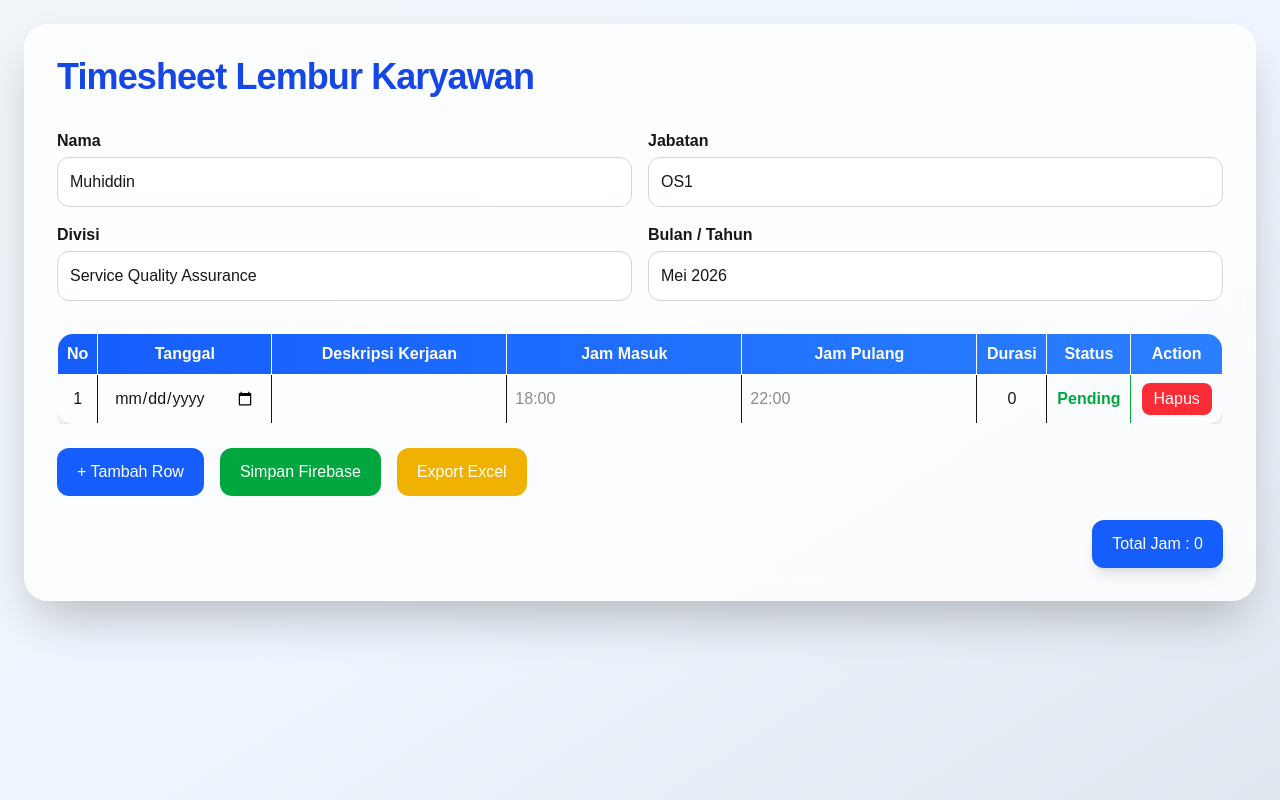
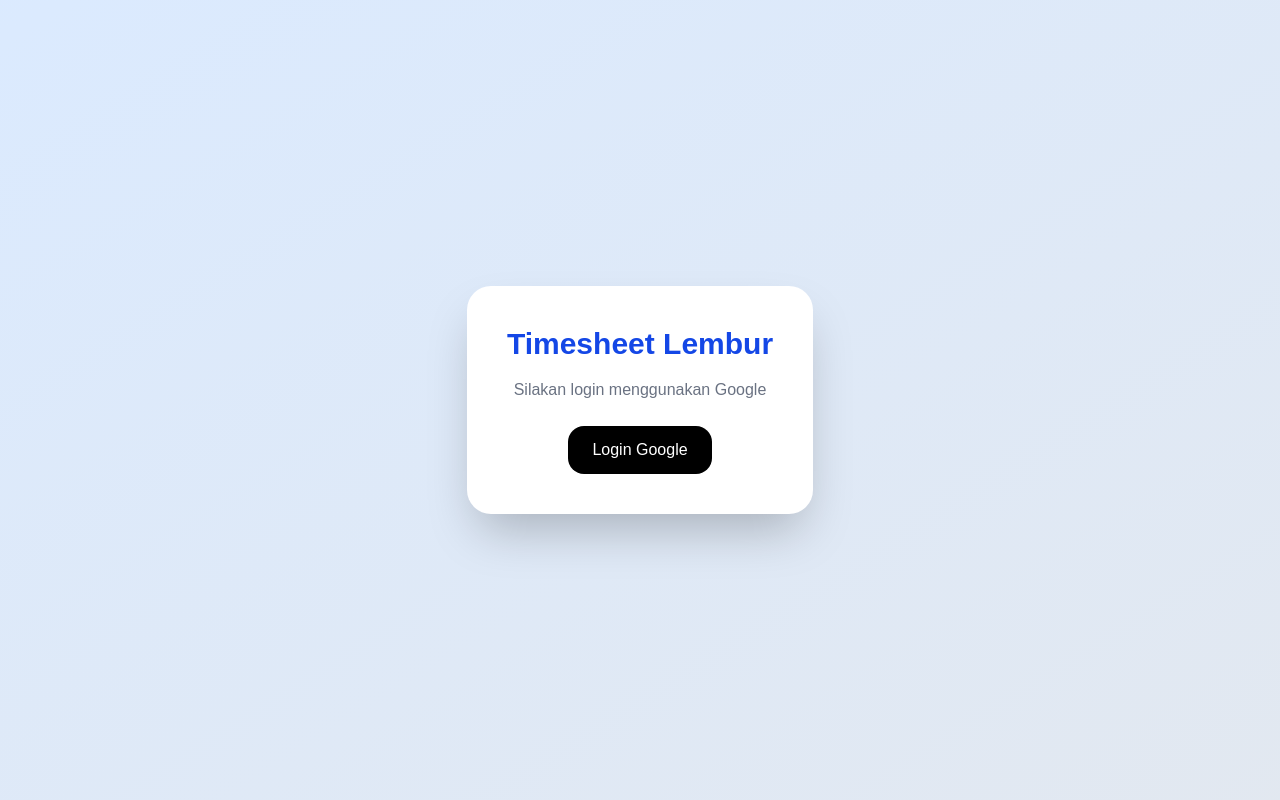
Before and after one commit to ZulfahmiAsriadi/aplikasi-lembur, a Next.js app: page / in a window 1280 px wide. Built offline with nearby package versions, Linux system fonts and the light colour scheme.

Commit message:
add login protection

```diff
--- a/app/page.tsx
+++ b/app/page.tsx
@@ -1,12 +1,31 @@
 "use client";
 
 import { useState } from "react";
-import { collection, addDoc } from "firebase/firestore";
-import { db } from "@/lib/firebase";
+
+import {
+  collection,
+  addDoc,
+} from "firebase/firestore";
+
+import {
+  signInWithPopup,
+  signOut,
+} from "firebase/auth";
+
+import {
+  db,
+  auth,
+  provider,
+} from "@/lib/firebase";
+
 import * as XLSX from "xlsx";
+
 import { saveAs } from "file-saver";
 
 export default function Home() {
+
+  const [user, setUser] =
+    useState<any>(null);
 
   const [data, setData] = useState([
     {
@@ -35,7 +54,9 @@ export default function Home() {
 
   };
 
-  const hapusRow = (index: number) => {
+  const hapusRow = (
+    index: number
+  ) => {
 
     const newData = data.filter(
       (_, i) => i !== index
@@ -50,13 +71,16 @@ export default function Home() {
     pulang: string
   ) => {
 
-    if (!masuk || !pulang) return 0;
+    if (!masuk || !pulang)
+      return 0;
 
-    const jamMasuk = parseInt(
+    const jamMasuk =
+      parseInt(
         masuk.split(":")[0]
       );
 
-    const jamPulang = parseInt(
+    const jamPulang =
+      parseInt(
         pulang.split(":")[0]
       );
 
@@ -112,24 +136,38 @@ export default function Home() {
       for (const item of data) {
 
         await addDoc(
-          collection(db, "lembur"),
+          collection(
+            db,
+            "lembur"
+          ),
           {
             ...item,
-            createdAt: new Date(),
+            createdAt:
+              new Date(),
+
+            createdBy:
+              user?.displayName ||
+              "Unknown",
+
+            email:
+              user?.email ||
+              "Unknown",
           }
         );
 
       }
 
       alert(
-        "Data berhasil disimpan ke Firebase!"
+        "Data berhasil disimpan!"
       );
 
     } catch (error) {
 
-      console.error(error);
+      console.log(error);
 
-      alert("Gagal simpan data");
+      alert(
+        "Gagal simpan data"
+      );
 
     }
 
@@ -137,15 +175,22 @@ export default function Home() {
 
   const exportExcel = () => {
 
-    const worksheetData = data.map(
+    const worksheetData =
+      data.map(
         (item, index) => ({
           No: index + 1,
-        Tanggal: item.tanggal,
-        Deskripsi: item.deskripsi,
-        JamMasuk: item.masuk,
-        JamPulang: item.pulang,
-        Durasi: item.durasi,
-        Status: item.status,
+          Tanggal:
+            item.tanggal,
+          Deskripsi:
+            item.deskripsi,
+          JamMasuk:
+            item.masuk,
+          JamPulang:
+            item.pulang,
+          Durasi:
+            item.durasi,
+          Status:
+            item.status,
         })
       );
 
@@ -163,15 +208,14 @@ export default function Home() {
       "Lembur"
     );
 
-    const excelBuffer = XLSX.write(
-      workbook,
-      {
+    const excelBuffer =
+      XLSX.write(workbook, {
         bookType: "xlsx",
         type: "array",
-      }
-    );
+      });
 
-    const fileData = new Blob(
+    const fileData =
+      new Blob(
         [excelBuffer],
         {
           type:
@@ -186,262 +230,59 @@ export default function Home() {
 
   };
 
+  const loginGoogle =
+    async () => {
+
+      try {
+
+        const result =
+          await signInWithPopup(
+            auth,
+            provider
+          );
+
+        setUser(
+          result.user
+        );
+
+      } catch (error) {
+
+        console.log(error);
+
+      }
+
+    };
+
+  const logoutGoogle =
+    async () => {
+
+      await signOut(auth);
+
+      setUser(null);
+
+    };
+if (!user) {
+
   return (
 
-    <div className="min-h-screen bg-gradient-to-br from-slate-100 via-blue-50 to-slate-200 p-6">
+    <div className="min-h-screen flex items-center justify-center bg-gradient-to-br from-blue-100 to-slate-200">
 
-      <div className="bg-white/80 backdrop-blur-lg border border-white/40 p-8 rounded-3xl shadow-2xl animate-fadeIn">
+      <div className="bg-white p-10 rounded-3xl shadow-2xl text-center">
 
-        <h1 className="text-4xl font-extrabold text-blue-700 mb-8 tracking-tight">
-          Timesheet Lembur Karyawan
+        <h1 className="text-3xl font-bold text-blue-700 mb-4">
+          Timesheet Lembur
         </h1>
 
-        <div className="grid grid-cols-2 gap-4 mb-8">
-
-          <div>
-            <label className="font-semibold">
-              Nama
-            </label>
-
-            <input
-              type="text"
-              defaultValue="Muhiddin"
-              className="w-full border border-gray-300 bg-white/70 p-3 rounded-xl mt-1 focus:outline-none focus:ring-4 focus:ring-blue-300 transition-all"
-            />
-          </div>
-
-          <div>
-            <label className="font-semibold">
-              Jabatan
-            </label>
-
-            <input
-              type="text"
-              defaultValue="OS1"
-              className="w-full border border-gray-300 bg-white/70 p-3 rounded-xl mt-1 focus:outline-none focus:ring-4 focus:ring-blue-300 transition-all"
-            />
-          </div>
-
-          <div>
-            <label className="font-semibold">
-              Divisi
-            </label>
-
-            <input
-              type="text"
-              defaultValue="Service Quality Assurance"
-              className="w-full border border-gray-300 bg-white/70 p-3 rounded-xl mt-1 focus:outline-none focus:ring-4 focus:ring-blue-300 transition-all"
-            />
-          </div>
-
-          <div>
-            <label className="font-semibold">
-              Bulan / Tahun
-            </label>
-
-            <input
-              type="text"
-              defaultValue="Mei 2026"
-              className="w-full border border-gray-300 bg-white/70 p-3 rounded-xl mt-1 focus:outline-none focus:ring-4 focus:ring-blue-300 transition-all"
-            />
-          </div>
-
-        </div>
-
-        <div className="overflow-x-auto">
-
-          <table className="w-full overflow-hidden rounded-2xl border border-gray-200 shadow-lg">
-
-            <thead className="bg-gradient-to-r from-blue-600 to-blue-500 text-white">
-
-              <tr>
-                <th className="border p-2">
-                  No
-                </th>
-
-                <th className="border p-2">
-                  Tanggal
-                </th>
-
-                <th className="border p-2">
-                  Deskripsi Kerjaan
-                </th>
-
-                <th className="border p-2">
-                  Jam Masuk
-                </th>
-
-                <th className="border p-2">
-                  Jam Pulang
-                </th>
-
-                <th className="border p-2">
-                  Durasi
-                </th>
-
-                <th className="border p-2">
-                  Status
-                </th>
-
-                <th className="border p-2">
-                  Action
-                </th>
-
-              </tr>
-
-            </thead>
-
-            <tbody>
-
-              {data.map((item, index) => (
-
-                <tr key={index}
-  className="hover:bg-blue-50 transition-all duration-200"
->
-
-                  <td className="border p-2 text-center">
-                    {index + 1}
-                  </td>
-
-                  <td className="border p-2">
-
-                    <input
-                      type="date"
-                      value={item.tanggal}
-                      onChange={(e) =>
-                        updateData(
-                          index,
-                          "tanggal",
-                          e.target.value
-                        )
-                      }
-                      className="w-full outline-none bg-transparent px-2 py-1"
-                    />
-
-                  </td>
-
-                  <td className="border p-2">
-
-                    <input
-                      type="text"
-                      value={item.deskripsi}
-                      onChange={(e) =>
-                        updateData(
-                          index,
-                          "deskripsi",
-                          e.target.value
-                        )
-                      }
-                      className="w-full outline-none"
-                    />
-
-                  </td>
-
-                  <td className="border p-2">
-
-                    <input
-                      type="text"
-                      placeholder="18:00"
-                      value={item.masuk}
-                      onChange={(e) =>
-                        updateData(
-                          index,
-                          "masuk",
-                          e.target.value
-                        )
-                      }
-                      className="w-full outline-none"
-                    />
-
-                  </td>
-
-                  <td className="border p-2">
-
-                    <input
-                      type="text"
-                      placeholder="22:00"
-                      value={item.pulang}
-                      onChange={(e) =>
-                        updateData(
-                          index,
-                          "pulang",
-                          e.target.value
-                        )
-                      }
-                      className="w-full outline-none"
-                    />
-
-                  </td>
-
-                  <td className="border p-2 text-center">
-                    {item.durasi}
-                  </td>
-
-                  <td
-  className={`border p-2 text-center font-bold ${
-    item.status === "Pending"
-      ? "text-green-600"
-      : "text-yellow-500"
-  }`}
->
-  {item.status}
-</td>
-
-                  <td className="border p-2 text-center">
+        <p className="text-gray-500 mb-6">
+          Silakan login menggunakan Google
+        </p>
 
         <button
-                      onClick={() =>
-                        hapusRow(index)
-                      }
-                      className="bg-red-500 text-white px-3 py-1 rounded-lg transition-all duration-200 hover:scale-110 hover:-translate-y-1 active:scale-95 hover:shadow-xl cursor-pointer"
+          onClick={loginGoogle}
+          className="bg-black text-white px-6 py-3 rounded-2xl hover:scale-105 transition-all cursor-pointer"
         >
-                      Hapus
+          Login Google
         </button>
-
-                  </td>
-
-                </tr>
-
-              ))}
-
-            </tbody>
-
-          </table>
-
-        </div>
-
-        <div className="mt-6 flex gap-4">
-
-          <button
-            onClick={tambahRow}
-            className="bg-blue-600 text-white px-5 py-3 rounded-xl transition-all duration-200 hover:scale-110 active:scale-95 hover:shadow-2xl cursor-pointer"
-          >
-            + Tambah Row
-          </button>
-
-          <button
-            onClick={simpanData}
-            className="bg-green-600 text-white px-5 py-3 rounded-xl transition-all duration-200 hover:scale-110 hover:-translate-y-1 active:scale-95 hover:shadow-2xl cursor-pointer"
-          >
-            Simpan Firebase
-          </button>
-
-          <button
-            onClick={exportExcel}
-            className="bg-yellow-500 text-white px-5 py-3 rounded-xl transition-all duration-200 hover:scale-110 hover:-translate-y-1 active:scale-95 hover:shadow-2xl cursor-pointer"
-          >
-            Export Excel
-          </button>
-
-        </div>
-
-        <div className="mt-6 flex justify-end">
-
-          <div className="bg-blue-600 text-white px-5 py-3 rounded-xl transition-all duration-200 hover:scale-110 active:scale-95 hover:shadow-2xl shadow-lg hover:shadow-blue-400/50 cursor-pointer">
-            Total Jam : {totalJam}
-          </div>
-
-        </div>
 
       </div>
 
@@ -450,3 +291,72 @@ export default function Home() {
   );
 
 }
+  return (
+
+    <div className="min-h-screen bg-gradient-to-br from-slate-100 via-blue-50 to-slate-200 p-6">
+
+      <div className="bg-white/80 backdrop-blur-lg border border-white/40 p-8 rounded-3xl shadow-2xl">
+
+        <div className="flex justify-end mb-6">
+
+          {user ? (
+
+            <div className="flex items-center gap-4 bg-white px-4 py-2 rounded-2xl shadow-lg">
+
+              <img
+                src={user.photoURL}
+                alt="profile"
+                className="w-12 h-12 rounded-full border-2 border-blue-500"
+              />
+
+              <div>
+
+                <p className="font-bold text-gray-800">
+                  {user.displayName}
+                </p>
+
+                <p className="text-sm text-gray-500">
+                  {user.email}
+                </p>
+
+              </div>
+
+              <button
+                onClick={
+                  logoutGoogle
+                }
+                className="bg-red-500 text-white px-4 py-2 rounded-xl hover:scale-105 transition-all cursor-pointer"
+              >
+                Logout
+              </button>
+
+            </div>
+
+          ) : (
+
+            <button
+              onClick={
+                loginGoogle
+              }
+              className="bg-black text-white px-5 py-3 rounded-xl hover:scale-105 transition-all cursor-pointer"
+            >
+              Login Google
+            </button>
+
+          )}
+
+        </div>
+
+        <h1 className="text-4xl font-extrabold text-blue-700 mb-8">
+
+          Timesheet Lembur Karyawan
+
+        </h1>
+
+      </div>
+
+    </div>
+
+  );
+
+}
```
Also changed, not shown: lib/firebase.ts (+13 -2 lines). Lines whose indentation alone changed are shown as unchanged.
